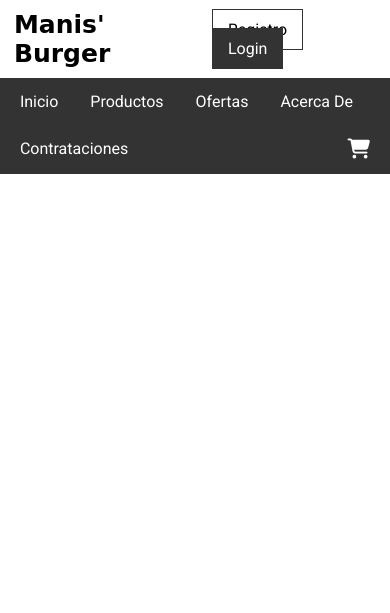
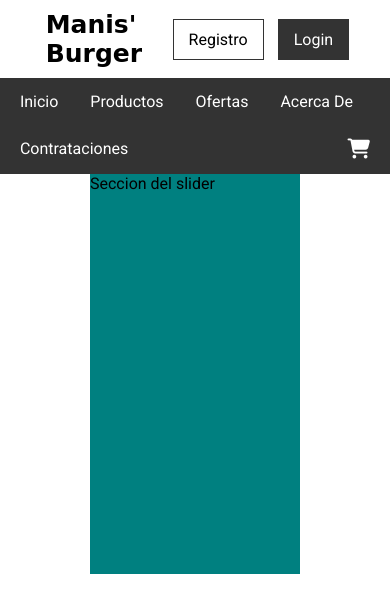
Before and after one commit to Fundamentos2020/manis_burger, a PHP site: page / in a window 390 px wide. Shown: the top 613 px of the page. Run offline with PHP 8.4, Linux system fonts and the light colour scheme; some libraries are stand-ins or nearby versions; some web fonts are replaced.

Commit message:
encabezado y seccion del slider
agrege la seccion del slider e hice responsivo el encabezado para movil y compu

```diff
--- a/estilos.css
+++ b/estilos.css
@@ -14,6 +14,32 @@
 .col-11{width: 91.66%;}
 .col-12{width: 100%;}
 
+.offset-1{margin-left:8.33%;}
+.offset-2{margin-left:16.66%;}
+.offset-3{margin-left:25%;}
+.offset-4{margin-left:33.33%;}
+.offset-5{margin-left:41.66%;}
+.offset-6{margin-left:50%;}
+.offset-7{margin-left:58.33%;}
+.offset-8{margin-left:66.66%;}
+.offset-9{margin-left:75%;}
+.offset-10{margin-left: 83.33%;}
+.offset-11{margin-left: 91.66%;}
+
+.container{
+    width: 100%;
+    padding-right: 90px;
+    padding-left: 90px;
+    margin-right: auto;
+    margin-left: auto;
+}
+
+.slider{
+    width: 100%;
+    height: 400px;
+    background-color: teal;
+}
+
 @media (min-width: 0px){
     .col-s-1{width: 8.33%;}
     .col-s-2{width: 16.66%;}
--- a/index.html
+++ b/index.html
@@ -10,16 +10,19 @@
     <title>Modelo-Malla</title>
 </head>
 <body>
-    <div class="flex-all-center encabezado">
-        <div class="logo">
+    <div class="flex-row">
+        <div class="encabezado col-m-12 col-s-12">
+            <div class="logo col-m-2 offset-1">
                 <span>Manis' Burger</span>
             </div>
-        <div>
+            <div class="col-m-3 col-s-12 offset-m-7">
                 <a class="button" href="#">Registro</a>
                 <a class="button-black" href="#">Login</a>
             </div>
         </div>
-    <div class="row" style="background-color:#333;">
+    </div>
+    <div class="flex-column">
+        <div class="" style="background-color:#333;">
             <div style="margin-left: 1%; margin-right: 1%;">
                 <ul>
                     <li><a href="#">Inicio</a></li>
@@ -29,9 +32,13 @@
                     <li><a href="#">Contrataciones</a></li>
                     <li style="float:right"><a href="#"><i class="fas fa-shopping-cart ico-shopping-car"></i></a></li>
                 </ul>
-
             </div>
-
+        </div>
+    </div>
+    <div class="container">
+        <div class="slider">
+            Seccion del slider
+        </div>
     </div>
 </body>
 </html>
--- a/menus.css
+++ b/menus.css
@@ -32,6 +32,8 @@ ul {
   .encabezado{
       margin-left: 1%;
       margin-right: 1%;
+      display: inline-flex;
+      align-items: center;
   }
 
   .logo{
```
Also changed, not shown: other parts of estilos.css (+41 -0 lines). Lines whose indentation alone changed are shown as unchanged.
